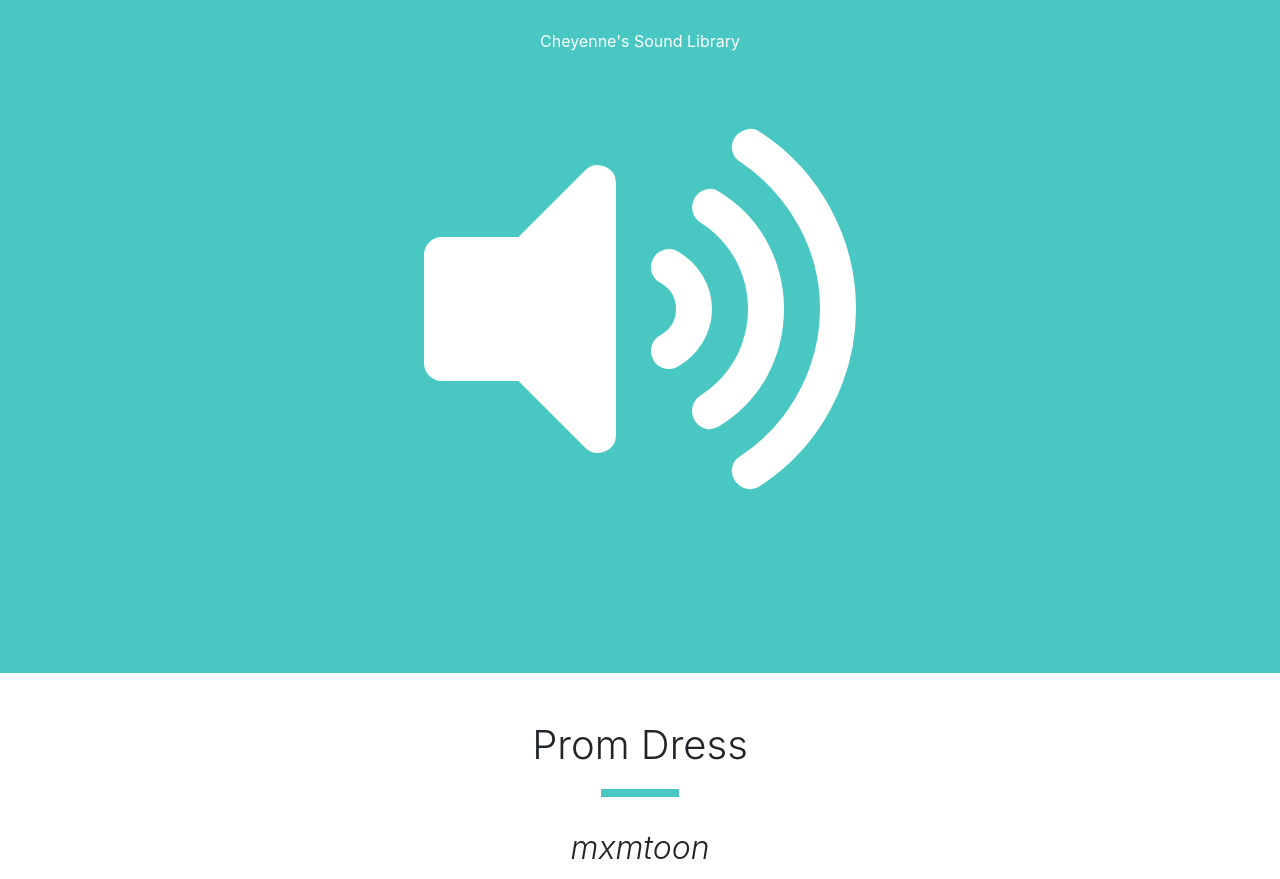
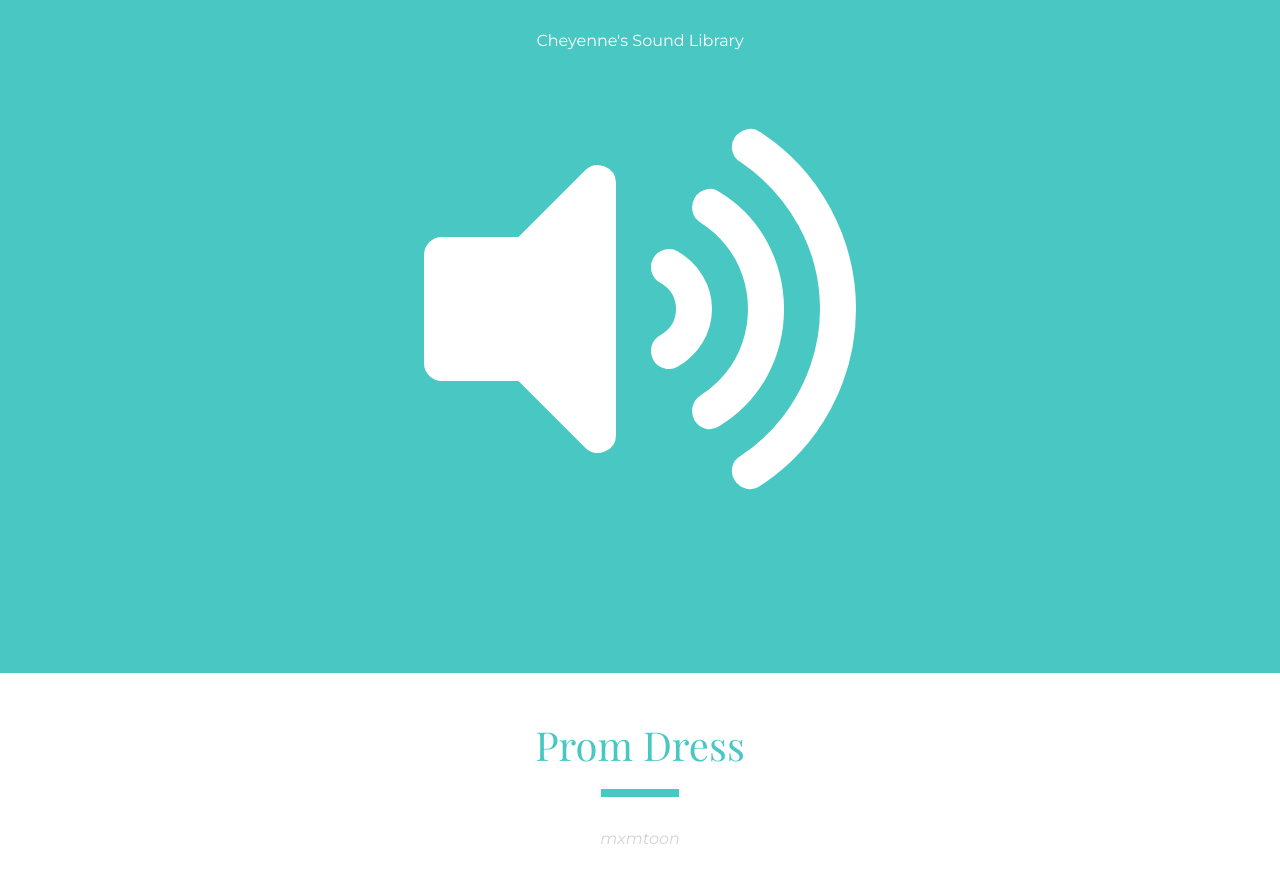
Before and after one commit to 1UCGstudent1/cspitzersoundlibrary, a plain HTML site: page index.html in a window 1280 px wide. Shown: the part 127-1006 px from the top of the page. Drawn offline with nearby package versions, Linux system fonts and the light colour scheme.

Commit message:
Update index.html

```diff
--- a/index.html
+++ b/index.html
@@ -1,20 +1,4 @@
 <!DOCTYPE html>
-<html lang="en" >
-
-<head>
-  <meta charset="UTF-8">
-  <title>Cheyenne Spitzer</title>
-
-
-
-      <link rel="stylesheet" href="./style.css">
-
-
-</head>
-
-<body>
-
-  <!DOCTYPE html>
 <html lang="en">
 <head>
   <title>Sound Library</title>
@@ -31,7 +15,59 @@
   <script src="https://cdnjs.cloudflare.com/ajax/libs/popper.js/1.12.9/umd/popper.min.js" integrity="sha384-ApNbgh9B+Y1QKtv3Rn7W3mgPxhU9K/ScQsAP7hUibX39j7fakFPskvXusvfa0b4Q" crossorigin="anonymous"></script>
   <script src="https://maxcdn.bootstrapcdn.com/bootstrap/4.0.0/js/bootstrap.min.js" integrity="sha384-JZR6Spejh4U02d8jOt6vLEHfe/JQGiRRSQQxSfFWpi1MquVdAyjUar5+76PVCmYl" crossorigin="anonymous"></script>
 
+  </head>
+  <!-- Our style sheet where we can customize parts of our page further -->
+  <link rel="stylesheet"  type="text/css" href="soundlibrary.css">
+  <!-- PUT FAVICON HERE FROM https://www.favicon.cc/ Note that it is a PNG! -->
+  <link rel="icon" href="favicon.png" type="image/icon" sizes="16x16">
+</head>
+<style>
+body {
+  font-family: 'Montserrat', sans-serif;
+}
+p {
+  color: #737373 !important;
+}
+h1 {
+  color: #49c8c3;
+  font-family: 'Playfair Display', serif;
+  text-align: center;
+}
 
+h2 {
+  color:#d3d3d3;
+  font-family: 'Montserrat', serif;
+  text-align: center;
+  font-style: italic;
+  font-size: 16px;
+}
+h4, h3 {
+  color: #01b1aa;
+}
+
+section {
+  min-height: 100vh;
+}
+
+#topsection {
+  text-align: center;
+}
+
+/* This gets the blue line underneath all of the intro section titles on our pages */
+.sectiontitle:after {
+    content: ""; /* This is necessary for the pseudo element to work. */
+    display: block; /* This will put the pseudo element on its own line. */
+    margin: 0 auto; /* This will center the border. */
+    width: 7%; /* Change this to whatever width you want. */
+    padding-top: 20px; /* This creates some space between the element and the border. */
+    border-bottom: 8px solid #49c8c3; /* can change color, width, solid to dotted, etc. */
+}
+
+#topsection, #topsection h1, #topsection p {
+  background-color:  #49c8c3;
+  color: white !important;
+}
+</style>
 
 <body>
 
@@ -59,7 +95,7 @@
       <br>
       <!-- Video Embed Code from youtube -->
       <!-- Change width and height to auto so it works better with mobile devices! -->
-      <iframe width="100%" height="auto" src="https://www.youtube.com/watch?v=AeUeLzBO0"
+      <iframe width="100%" height="auto" src="https://www.youtube.com/embed/AeUeLzBO0"
                                              go" frameborder="0" allow="accelerometer; autoplay; encrypted-media; gyroscope; picture-in-picture" allowfullscreen></iframe>
     </div>
   </section>
@@ -76,7 +112,7 @@
       <br>
       <!-- Video Embed Code from youtube -->
       <!-- Change width and height to auto so it works better with mobile devices! -->
-      <iframe width="100%" height="auto" src="https://www.youtube.com/watch?v=kTlv5_Bs8aw" frameborder="0" allow="accelerometer; autoplay; encrypted-media; gyroscope; picture-in-picture" allowfullscreen></iframe>
+      <iframe width="100%" height="auto" src="https://www.youtube.com/embed/kTlv5_Bs8aw" frameborder="0" allow="accelerometer; autoplay; encrypted-media; gyroscope; picture-in-picture" allowfullscreen></iframe>
     </div>
   </section>
 
@@ -93,13 +129,9 @@
       <br>
       <!-- Video Embed Code from youtube -->
       <!-- Change width and height to auto so it works better with mobile devices! -->
-      <iframe width="100%" height="auto" src="https://www.youtube.com/watch?v=OK3GJ0WIQ8s" frameborder="0" allow="accelerometer; autoplay; encrypted-media; gyroscope; picture-in-picture" allowfullscreen></iframe>
+      <iframe width="100%" height="auto" src="https://www.youtube.com/embed/OK3GJ0WIQ8s" frameborder="0" allow="accelerometer; autoplay; encrypted-media; gyroscope; picture-in-picture" allowfullscreen></iframe>
     </div>
   </section>
-
-
-</body>
-</html>
 
 
 
```
